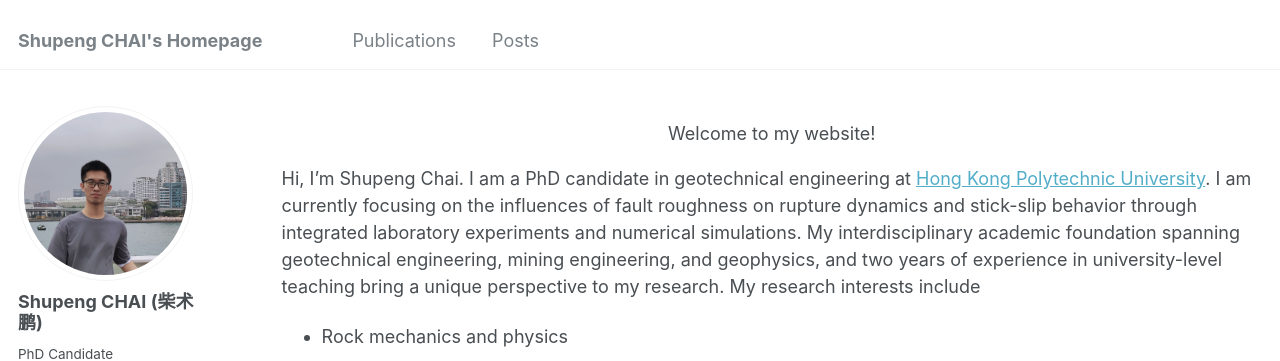
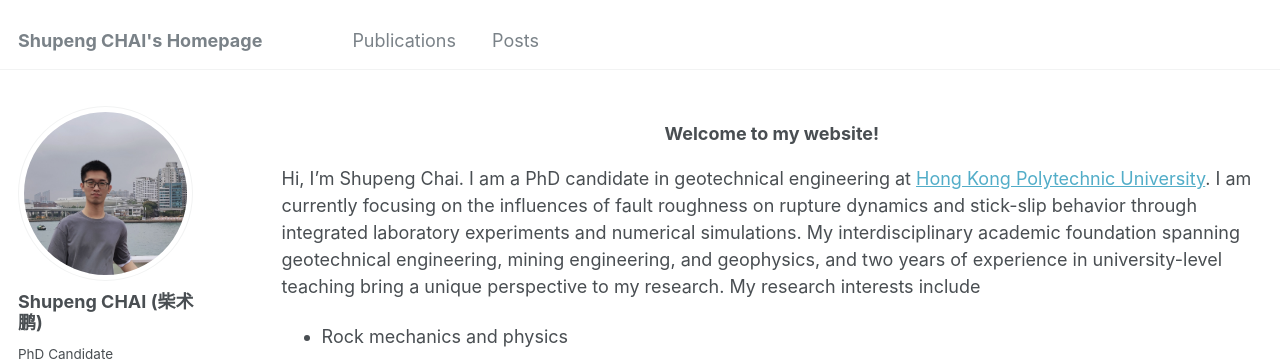
Before and after one commit to spchai/spchai.github.io, a Jekyll site: the page built from _pages/about.md, in a window 1280 px wide. Shown: the top 361 px of the page. Built offline with Jekyll 4.4.1, drawn with Linux system fonts in a browser that asks for light colours; some web fonts are replaced.

```diff
--- a/_pages/about.md
+++ b/_pages/about.md
@@ -9,7 +9,7 @@ redirect_from:
 ---
 
 <div style="text-align: center;">
-Welcome to my website!
+  <strong>Welcome to my website!</strong>
 </div>
 
 Hi, I'm Shupeng Chai. I am a PhD candidate in geotechnical engineering at [Hong Kong Polytechnic University](https://www.polyu.edu.hk/). I am currently focusing on the influences of fault roughness on rupture dynamics and stick-slip behavior through integrated laboratory experiments and numerical simulations. My interdisciplinary academic foundation spanning geotechnical engineering, mining engineering, and geophysics, and two years of experience in university-level teaching bring a unique perspective to my research. My research interests include
```
